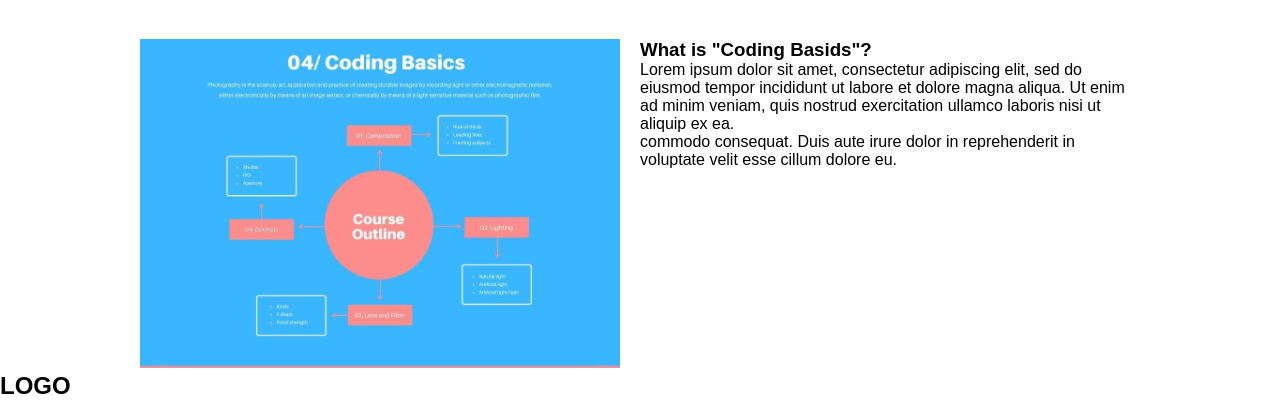
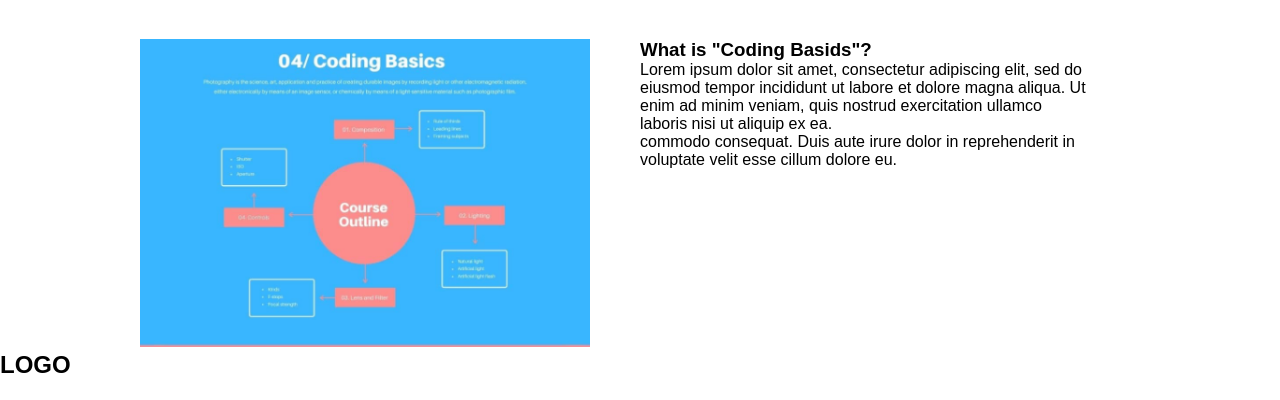
Before and after one commit to boon2187/copy-practice, a plain HTML site: page index.html in a window 1280 px wide. Shown: the part 735-1135 px from the top of the page. After the commit the page ends 1114 px from the top, so only its background shows below. Drawn offline with Linux system fonts and the light colour scheme.

Commit message:
２つめのセクション、左側の画像の幅を１００％に。 右側のレイアウト調整用にright-innerクラスを設定した。 そして、左右にpddingを設定して空間を確保。

```diff
--- a/index.html
+++ b/index.html
@@ -32,10 +32,12 @@
               <img src="./images/feature.png" />
             </div>
             <div class="right-part">
-              <h3>What is "Coding Basids"?</h3>
-              <p>Lorem ipsum dolor sit amet, consectetur adipiscing elit, sed do eiusmod tempor incididunt ut labore et dolore magna aliqua. Ut enim ad minim veniam, quis nostrud exercitation ullamco laboris nisi ut aliquip ex ea. </p>
-              <p>commodo consequat. Duis aute irure dolor in reprehenderit in voluptate velit esse cillum dolore eu.</p>
-              <div class="read-more-button"></div>
+              <div class="right-inner">
+                <h3>What is "Coding Basids"?</h3>
+                <p>Lorem ipsum dolor sit amet, consectetur adipiscing elit, sed do eiusmod tempor incididunt ut labore et dolore magna aliqua. Ut enim ad minim veniam, quis nostrud exercitation ullamco laboris nisi ut aliquip ex ea. </p>
+                <p>commodo consequat. Duis aute irure dolor in reprehenderit in voluptate velit esse cillum dolore eu.</p>
+                <div class="read-more-button"></div>
+              </div>
             </div>
           </div>
         </div>
--- a/style.css
+++ b/style.css
@@ -77,3 +77,12 @@ body {
 .left-part, .right-part {
   width: 50%;
 }
+
+.left-part img {
+  width: 100%;
+}
+
+.right-part {
+  padding-left: 50px;
+  padding-right: 50px;
+}
```
